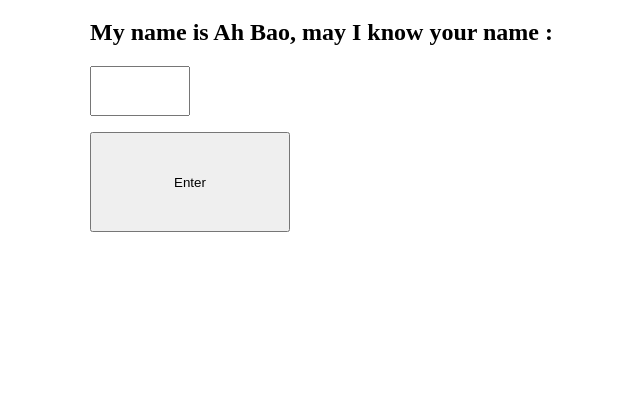
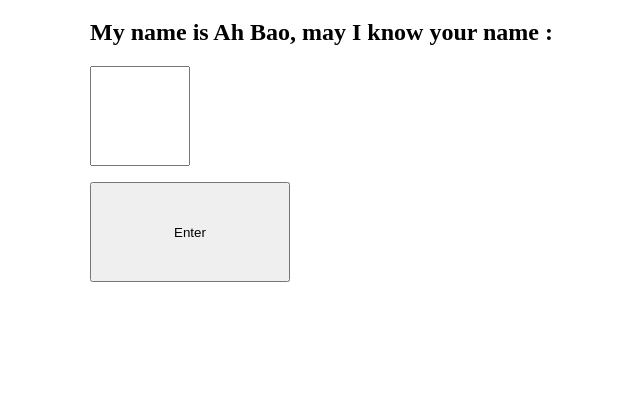
Before and after one commit to MAYIMENG/NTU-19, a Flask app: page / in a window 1280 px wide. Shown: the part 267-687 px from the top of the page, without its empty margins (234-874 px from the left). Run offline with Flask 3, Linux system fonts and the light colour scheme.

Commit message:
Update index.html

```diff
--- a/templates/index.html
+++ b/templates/index.html
@@ -11,7 +11,7 @@
   width="300" height="200"></p>
   <form action="/main" method="post">
   <h2>My name is Ah Bao, may I know your name : </h2>
-  <input type = "text" name="r" style="width:100px;height:50px;"></p>
+  <input type = "text" name="r" style="width:100px;height:100px;"></p>
   <input type = "submit" value="Enter" style="width:200px;height:100px;">
 </form>
 </div>
```
